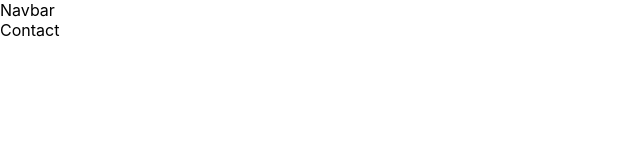
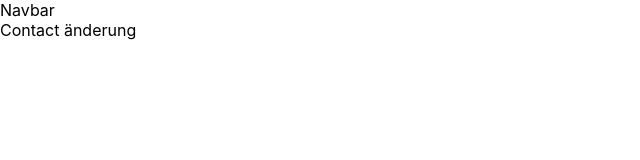
Before and after one commit to FbW47-2/ZeitErfassungApp, a React (Create React App) app in the folder zeiterfassung/: page /contact in a window 1280 px wide. Shown: the top 160 px of the page, without its empty margins (0-640 px from the left). Built offline with nearby package versions, Linux system fonts and the light colour scheme.

Commit message:
änderung

```diff
--- a/zeiterfassung/src/Pages/Contact.jsx
+++ b/zeiterfassung/src/Pages/Contact.jsx
@@ -3,7 +3,7 @@ import React from 'react'
 function Contact() {
     return (
         <div>
-            <p>Contact</p>
+            <p>Contact änderung</p>
         </div>
     )
 }
```
Also changed, not shown: 1 other file (tests, documents, lock files or other folders).
